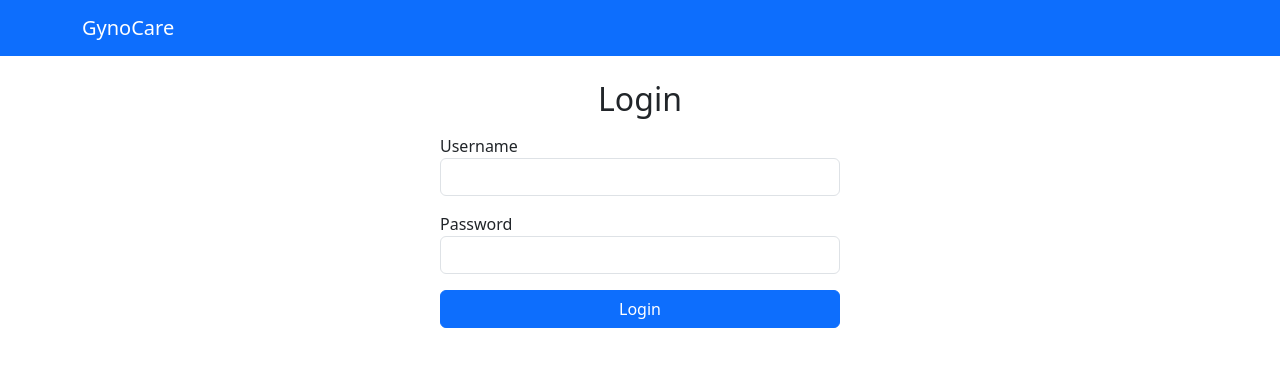
After one commit to krishnajithal/gyno-appointment, a Django app: page /users/login/ in a window 1280 px wide. The commit adds this page. Shown: the top 367 px of the page. Run offline with Django 5.2, Linux system fonts and the light colour scheme.

Commit message:
completed login,register,dashboards(D,P)

```diff
--- a/core/templates/core/home.html
+++ b/core/templates/core/home.html
@@ -13,8 +13,8 @@
 <div class="text-center">
   <h1>Welcome to GynoCare Appointment System</h1>
   <p>Book your appointment with our specialist gynecologist easily and quickly.</p>
-  <a href="" class="btn btn-primary">Login</a>
-  <a href="" class="btn btn-outline-primary">Register</a>
+  <a href="{% url 'login' %}" class="btn btn-primary">Login</a>
+  <a href="{% url 'register' %}" class="btn btn-outline-primary">Register</a>
 </div>
 
 </body>
--- a/gyno_appointment_system/urls.py
+++ b/gyno_appointment_system/urls.py
@@ -7,4 +7,6 @@
     path('admin/', admin.site.urls),
 
     path('',include('core.urls')),
+
+    path('users/',include('users.urls')),
 ]
--- a/users/models.py
+++ b/users/models.py
@@ -1,8 +1,6 @@
 from django.db import models
 
 from django.contrib.auth.models import User
-
-from django.db import models
 
 class Profile(models.Model):
 
@@ -17,9 +15,9 @@
 
     role = models.CharField(max_length=10, choices=ROLE_CHOICES)
 
-    phone = models.CharField(max_length=15, blank=True)
+    phone = models.CharField(max_length=15, null=True)
 
-    address = models.TextField(blank=True)
+    address = models.TextField(null=True)
 
     def __str__(self):
 
--- /dev/null
+++ b/users/templates/users/login.html
@@ -0,0 +1,22 @@
+{% extends 'core/base.html' %}
+{% block title %}Login{% endblock %}
+{% block content %}
+
+<h2 class="text-center">Login</h2>
+<form method="POST" class="mt-3 mx-auto" style="max-width:400px;">
+  {% csrf_token %}
+
+  <div class="mb-3">
+    <label>Username</label>
+    <input type="text" name="username" class="form-control" required>
+  </div>
+  <div class="mb-3">
+    <label>Password</label>
+    <input type="password" name="password" class="form-control" required>
+  </div>
+
+  {% if error %}<p class="text-danger">{{ error }}</p>{% endif %}
+  <button type="submit" class="btn btn-primary w-100">Login</button>
+
+</form>
+{% endblock %}
--- /dev/null
+++ b/users/urls.py
@@ -0,0 +1,16 @@
+from django.urls import path
+
+from . import views
+
+urlpatterns = [
+    path('register/', views.register_view, name='register'),
+
+    path('login/', views.login_view, name='login'),
+
+    path('logout/', views.logout_view, name='logout'),
+
+    path('doctor/dashboard/', views.doctor_dashboard, name='doctor_dashboard'),
+
+    path('patient/dashboard/', views.patient_dashboard, name='patient_dashboard'),
+
+]
--- a/users/views.py
+++ b/users/views.py
@@ -1,3 +1,88 @@
-from django.shortcuts import render
+from django.shortcuts import render,redirect
+
+from django.contrib.auth import authenticate,login,logout
+
+from django.contrib.auth.decorators import login_required
+
+from .forms import UserRegisterForm
+
+from .models import Profile
+
+from django.contrib.auth.models import User
 
 # Create your views here.
+
+def register_view(request):
+
+    if request.method == 'POST':
+
+        form = UserRegisterForm(request.POST)
+
+
+        if form.is_valid():
+
+            user = form.save(commit=False)
+
+            user.set_password(form.cleaned_data['password'])
+
+            user.save()
+
+            Profile.objects.create(user=user,role=form.cleaned_data['role'])
+
+            return redirect('login')
+
+
+    else :
+
+        form = UserRegisterForm()
+
+    return render(request, 'users/register.html',{'form':form})
+
+def login_view(request):
+
+    if request.method == 'POST':
+
+        username = request.POST['username']
+
+        password = request.POST['password']
+
+        user = authenticate(request,usename=username,password=password)
+
+        if user is not None :
+
+            login(request,user)
+
+            profile= Profile.objects.get(user=user)
+
+
+            if profile.role == 'doctor' :
+
+                return redirect('doctor_dashboard')
+
+            else :
+
+                return redirect('patient_dashboard')
+
+        else :
+
+            return render(request,'users/login.html',{'error': 'Invalid credentials'})
+
+    return render(request,'users/login.html')
+
+@login_required
+
+def doctor_dashboard(request):
+
+    return render(request,'user/doctor_dashboard.html')
+
+@login_required
+
+def patient_dashboard(request):
+
+    return render(request,'user/patient_dashboard.html')
+
+def logout_view(request):
+
+    logout(request)
+
+    return redirect('home')
```
Also changed, not shown: users/forms.py (added, +17 -0 lines), users/templates/users/doctor_dashboard.html (added, +9 -0 lines), users/templates/users/patient_dashboard.html (added, +9 -0 lines), users/templates/users/register.html (added, +15 -0 lines), core/urls.py (line endings or trailing spaces), db.sqlite3, users/migrations/0002_alter_profile_address_alter_profile_phone.py (added).
